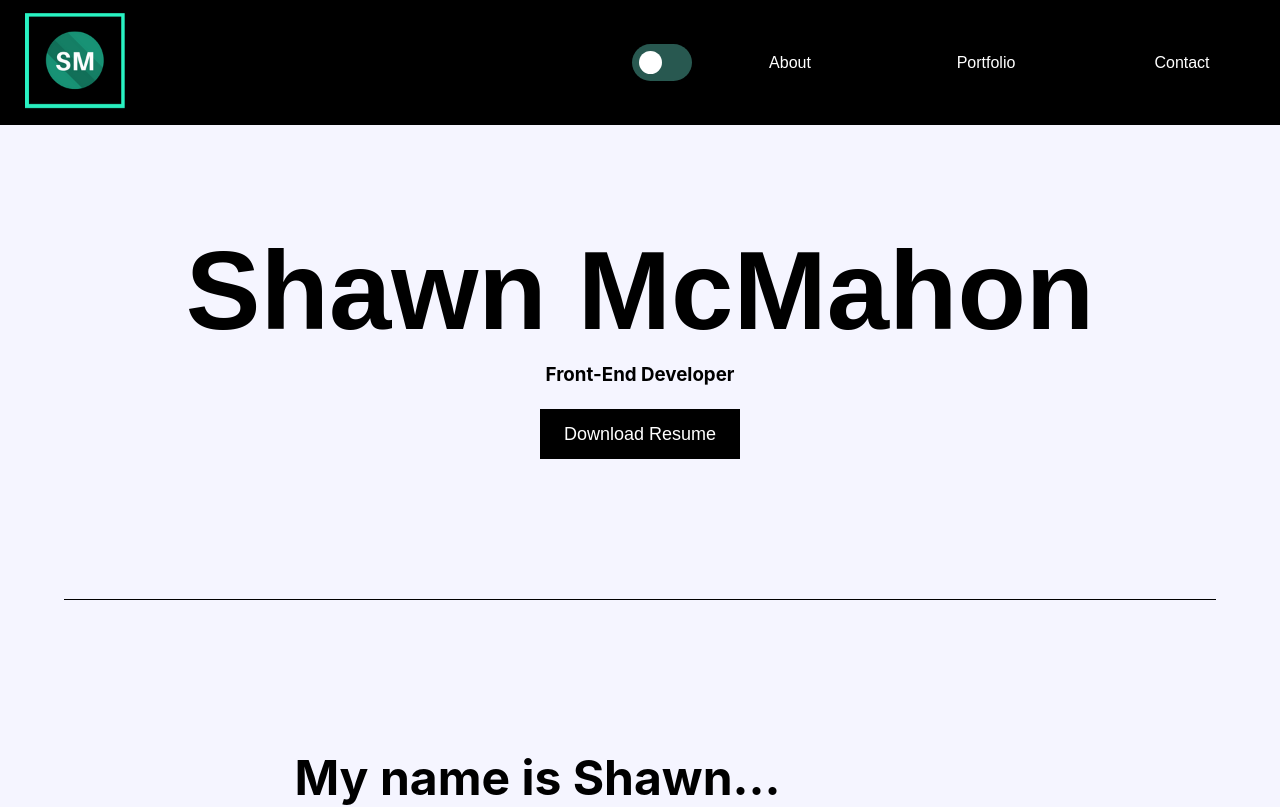
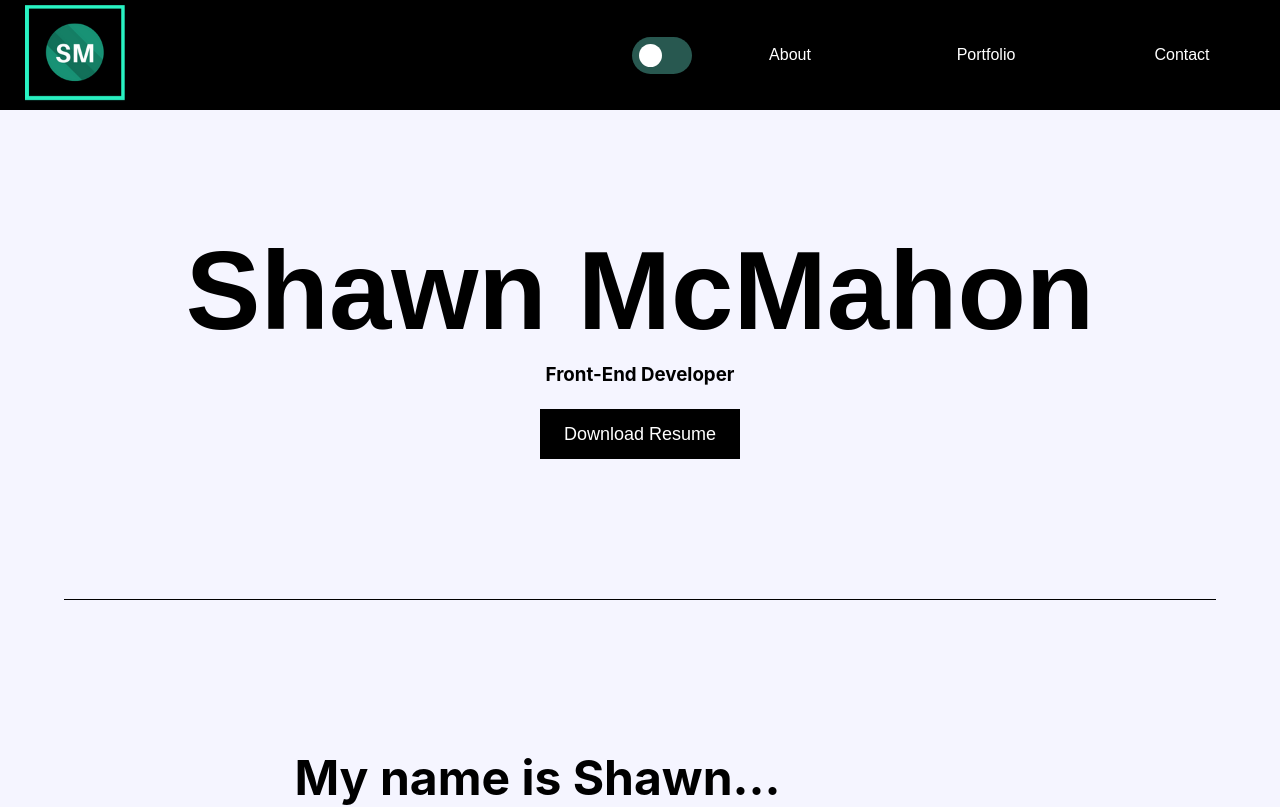
Before and after one commit to shawnmcmahon/portfolio, a React (Create React App) app: page / in a window 1280 px wide. Shown: the top 807 px of the page. Built offline with nearby package versions, Linux system fonts and the light colour scheme.

Commit message:
Decrease size of header by 25px

```diff
--- a/src/styles/desktop/Header.scss
+++ b/src/styles/desktop/Header.scss
@@ -29,7 +29,8 @@
 
 .nav-bar {
   width: 100%;
-  height: 125px;
+  height: 100px;
+  padding: 5px 0 5px 0;
   background-color: $black;
   display: flex;
   align-items: center;
@@ -39,7 +40,8 @@
 
 .nav-bar-active {
   width: 100%;
-  height: 125px;
+  height: 100px;
+  padding: 5px 0 5px 0;
   background-color: rgba($color: #000000, $alpha: .8);
   display: flex;
   align-items: center;
```
